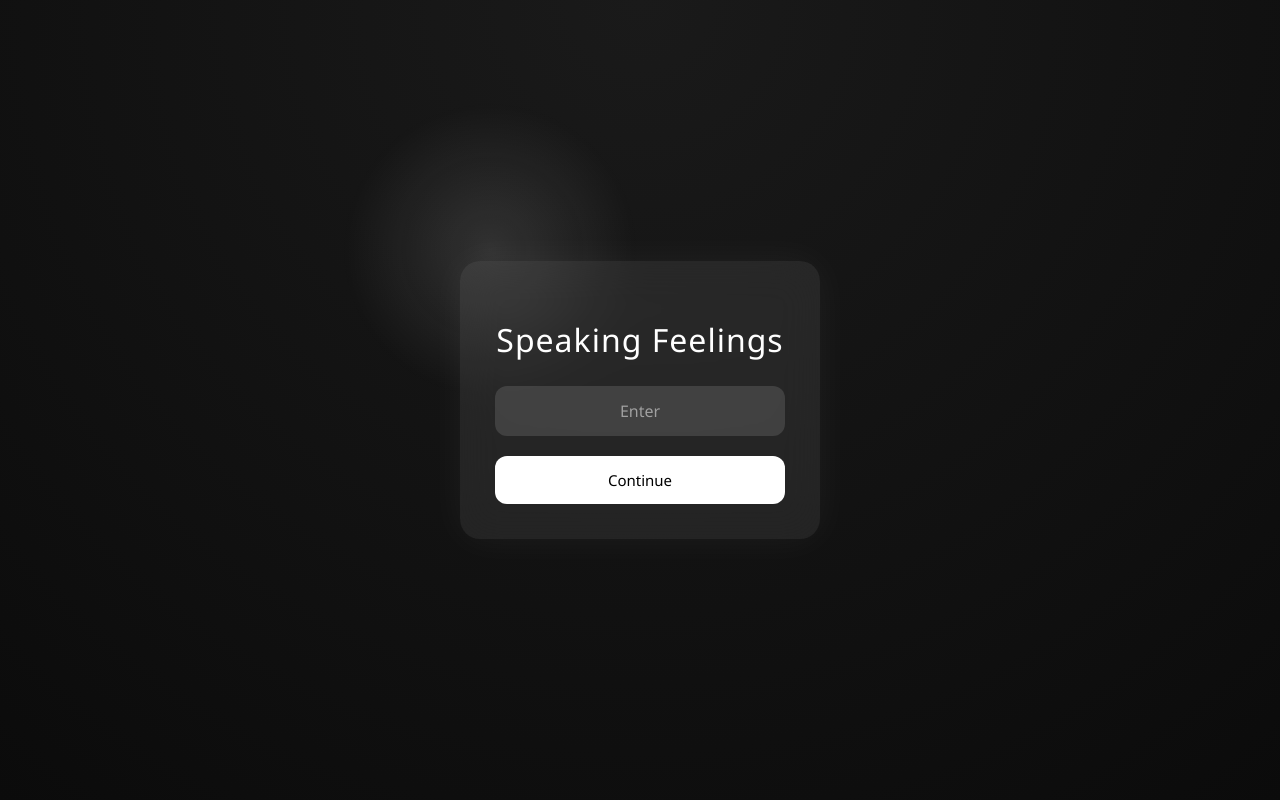
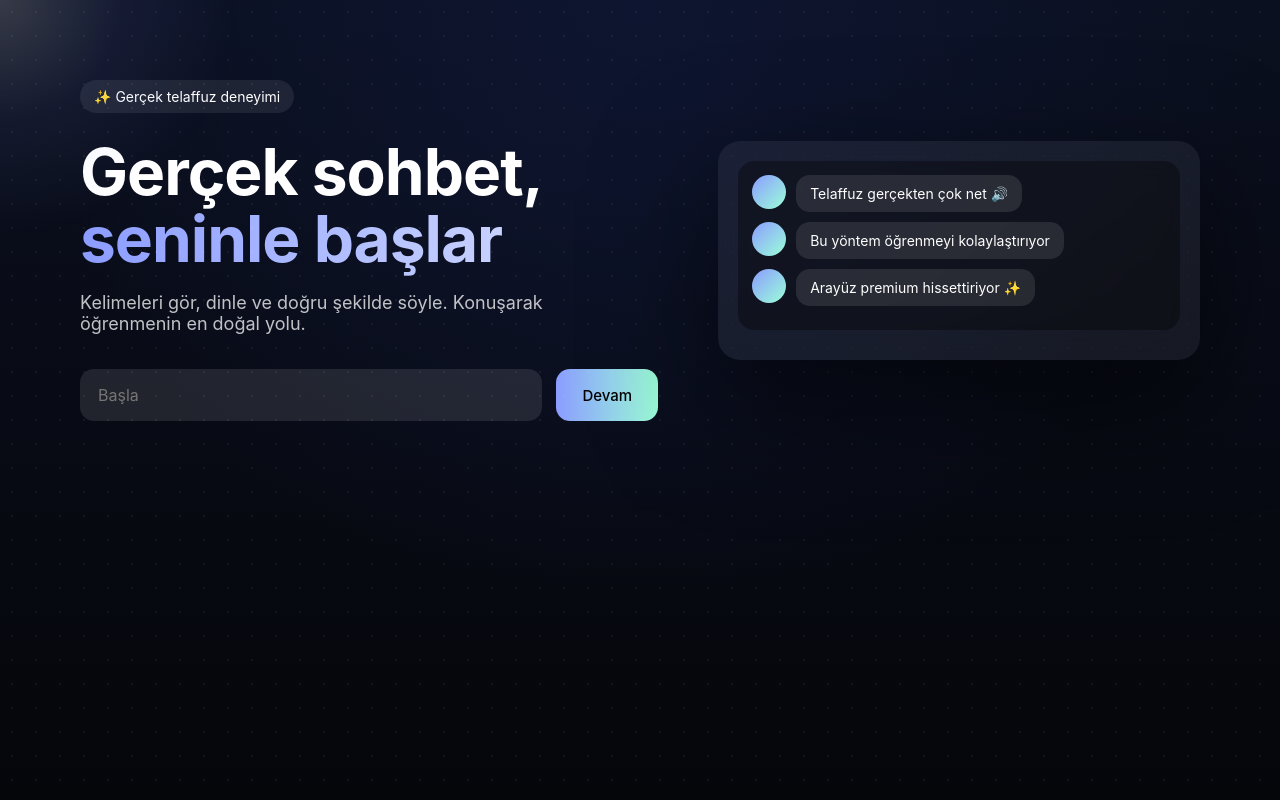
Before and after one commit to Subject-666/subjectsday, a plain HTML site: page index.html in a window 1280 px wide. Drawn offline with Linux system fonts and the light colour scheme.

Commit message:
Update index.html

```diff
--- a/index.html
+++ b/index.html
@@ -1,128 +1,212 @@
 <!DOCTYPE html>
-<html lang="en">
+<html lang="tr">
 <head>
 <meta charset="UTF-8">
 <title>Speaking Feelings</title>
 
 <style>
+:root{
+  --bg1:#05060a;
+  --bg2:#0b1020;
+  --accent:#8b9cff;
+  --accent2:#9cffd9;
+}
+
 *{
   box-sizing:border-box;
-  font-family: "Segoe UI", system-ui, sans-serif;
+  font-family: Inter, system-ui, -apple-system, Segoe UI, sans-serif;
 }
 
 body{
   margin:0;
-  height:100vh;
-  background: radial-gradient(circle at top, #1a1a1a, #0b0b0b);
-  color:white;
-  display:flex;
-  align-items:center;
-  justify-content:center;
+  min-height:100vh;
+  background:
+    radial-gradient(circle at top, #0e1530, transparent 60%),
+    linear-gradient(180deg, var(--bg2), var(--bg1));
+  color:#fff;
   overflow:hidden;
 }
 
-/* Mouse glow */
-.glow{
+/* dotted background */
+body::before{
+  content:"";
   position:fixed;
-  width:300px;
-  height:300px;
-  background:radial-gradient(circle, rgba(255,255,255,0.12), transparent 70%);
+  inset:0;
+  background-image:radial-gradient(rgba(255,255,255,0.06) 1px, transparent 1px);
+  background-size:24px 24px;
+  pointer-events:none;
+}
+
+/* mouse glow */
+#glow{
+  position:fixed;
+  width:520px;
+  height:520px;
+  background:
+    radial-gradient(circle,
+      rgba(255,255,255,0.18),
+      rgba(139,156,255,0.08),
+      transparent 65%);
   pointer-events:none;
   transform:translate(-50%,-50%);
   transition:0.05s;
 }
 
-/* Card */
-.card{
-  width:360px;
-  padding:35px;
-  border-radius:20px;
-  background:rgba(255,255,255,0.08);
-  backdrop-filter: blur(20px);
-  box-shadow:0 0 40px rgba(255,255,255,0.05);
-  text-align:center;
+/* layout */
+.container{
+  max-width:1200px;
+  margin:auto;
+  padding:80px 40px;
+  display:grid;
+  grid-template-columns: 1.2fr 1fr;
+  gap:60px;
+  align-items:center;
 }
 
-/* Title */
-h1{
-  font-weight:500;
+/* left */
+.badge{
+  display:inline-flex;
+  align-items:center;
+  gap:8px;
+  padding:8px 14px;
+  border-radius:999px;
+  background:rgba(255,255,255,0.08);
+  font-size:14px;
   margin-bottom:25px;
-  letter-spacing:1px;
 }
 
-/* Input */
+h1{
+  font-size:64px;
+  line-height:1.05;
+  margin:0 0 20px;
+  letter-spacing:-1px;
+}
+
+h1 span{
+  background:linear-gradient(90deg, var(--accent), #c7d2ff);
+  -webkit-background-clip:text;
+  -webkit-text-fill-color:transparent;
+}
+
+p{
+  font-size:18px;
+  color:rgba(255,255,255,0.75);
+  max-width:520px;
+}
+
+/* input */
+.input-box{
+  margin-top:35px;
+  display:flex;
+  gap:14px;
+}
+
 input{
-  width:100%;
-  padding:14px;
-  border-radius:12px;
+  flex:1;
+  padding:16px 18px;
+  border-radius:14px;
   border:none;
   outline:none;
-  background:rgba(255,255,255,0.12);
+  font-size:16px;
+  background:rgba(255,255,255,0.1);
   color:white;
-  font-size:16px;
-  text-align:center;
 }
 
-input::placeholder{
-  color:rgba(255,255,255,0.5);
+button{
+  padding:16px 26px;
+  border-radius:14px;
+  border:none;
+  cursor:pointer;
+  font-size:15px;
+  background:linear-gradient(90deg, var(--accent), var(--accent2));
+  color:#000;
+  font-weight:500;
 }
 
-/* Button */
-button{
-  margin-top:20px;
-  width:100%;
-  padding:14px;
-  border:none;
-  border-radius:12px;
-  background:white;
-  color:black;
-  font-size:15px;
-  cursor:pointer;
-  transition:0.3s;
+/* right mock card */
+.preview{
+  background:rgba(255,255,255,0.06);
+  border-radius:22px;
+  padding:20px;
+  backdrop-filter: blur(18px);
+  box-shadow:0 40px 120px rgba(0,0,0,0.6);
 }
 
-button:hover{
-  background:#eaeaea;
+.chat{
+  background:rgba(0,0,0,0.35);
+  border-radius:16px;
+  padding:14px;
+  margin-bottom:10px;
 }
 
-/* Admin Panel */
+.msg{
+  display:flex;
+  gap:10px;
+  margin-bottom:10px;
+  align-items:flex-start;
+}
+
+.avatar{
+  width:34px;
+  height:34px;
+  border-radius:50%;
+  background:linear-gradient(135deg, var(--accent), var(--accent2));
+}
+
+.bubble{
+  background:rgba(255,255,255,0.1);
+  padding:10px 14px;
+  border-radius:14px;
+  font-size:14px;
+}
+
+/* admin panel */
 #admin{
   display:none;
-  margin-top:25px;
-  text-align:left;
+  margin-top:40px;
 }
 
 .admin-card{
-  background:rgba(0,0,0,0.35);
-  padding:15px;
-  border-radius:15px;
-  margin-top:10px;
+  background:rgba(0,0,0,0.45);
+  padding:18px;
+  border-radius:16px;
+  margin-bottom:10px;
 }
 
 .admin-card input{
+  width:100%;
   margin-bottom:8px;
-  text-align:left;
-}
-
-small{
-  opacity:0.6;
 }
 </style>
 </head>
 
 <body>
 
-<div class="glow" id="glow"></div>
+<div id="glow"></div>
 
-<div class="card">
-  <h1>Speaking Feelings</h1>
+<div class="container">
 
-  <input id="main" placeholder="Enter">
-  <button onclick="go()">Continue</button>
+  <!-- LEFT -->
+  <div>
+    <div class="badge">✨ Gerçek telaffuz deneyimi</div>
 
+    <h1>
+      Gerçek sohbet,<br>
+      <span>seninle başlar</span>
+    </h1>
+
+    <p>
+      Kelimeleri gör, dinle ve doğru şekilde söyle.
+      Konuşarak öğrenmenin en doğal yolu.
+    </p>
+
+    <div class="input-box">
+      <input id="main" placeholder="Başla">
+      <button onclick="go()">Devam</button>
+    </div>
+
+    <!-- ADMIN -->
     <div id="admin">
-    <small>Developer Panel</small>
-
       <div class="admin-card">
         <input id="k" placeholder="Keyword">
         <input id="exp" placeholder="Expected pronunciation">
@@ -130,21 +214,40 @@ small{
         <input type="file" id="aud">
         <button onclick="add()">Add</button>
       </div>
-
       <div id="list"></div>
     </div>
   </div>
 
+  <!-- RIGHT -->
+  <div class="preview">
+    <div class="chat">
+      <div class="msg">
+        <div class="avatar"></div>
+        <div class="bubble">Telaffuz gerçekten çok net 🔊</div>
+      </div>
+      <div class="msg">
+        <div class="avatar"></div>
+        <div class="bubble">Bu yöntem öğrenmeyi kolaylaştırıyor</div>
+      </div>
+      <div class="msg">
+        <div class="avatar"></div>
+        <div class="bubble">Arayüz premium hissettiriyor ✨</div>
+      </div>
+    </div>
+  </div>
+
+</div>
+
 <script>
-/* Mouse glow */
+/* mouse glow */
 document.addEventListener("mousemove",e=>{
   glow.style.left=e.clientX+"px";
   glow.style.top=e.clientY+"px";
 });
 
-/* Navigation */
+/* navigation */
 function go(){
-  if(main.value === "Subject_666"){
+  if(main.value==="Subject_666"){
     admin.style.display="block";
     load();
   } else {
@@ -152,14 +255,14 @@ function go(){
   }
 }
 
-/* Utils */
-const to64 = f => new Promise(r=>{
+/* utils */
+const to64=f=>new Promise(r=>{
   const fr=new FileReader();
   fr.onload=()=>r(fr.result);
   fr.readAsDataURL(f);
 });
 
-/* Add word */
+/* add */
 async function add(){
   await fetch("/.netlify/functions/addWord",{
     method:"POST",
@@ -174,7 +277,7 @@ async function add(){
   load();
 }
 
-/* Load list */
+/* list */
 function load(){
   fetch("/.netlify/functions/listWords")
   .then(r=>r.json())
@@ -183,7 +286,8 @@ function load(){
     d.forEach(w=>{
       list.innerHTML+=`
         <div class="admin-card">
-        <b>${w.keyword}</b> — success: ${w.success}<br>
+          <b>${w.keyword}</b> — success: ${w.success}
+          <br>
           <button onclick="del('${w.keyword}')">Delete</button>
           <button onclick="edit('${w.keyword}')">Edit</button>
         </div>`;
@@ -191,7 +295,6 @@ function load(){
   });
 }
 
-/* Delete */
 function del(k){
   fetch("/.netlify/functions/deleteWord",{
     method:"POST",
@@ -199,7 +302,6 @@ function del(k){
   }).then(load);
 }
 
-/* Edit */
 function edit(k){
   const n=prompt("New pronunciation:");
   if(!n) return;
```
Lines whose indentation alone changed are shown as unchanged.
